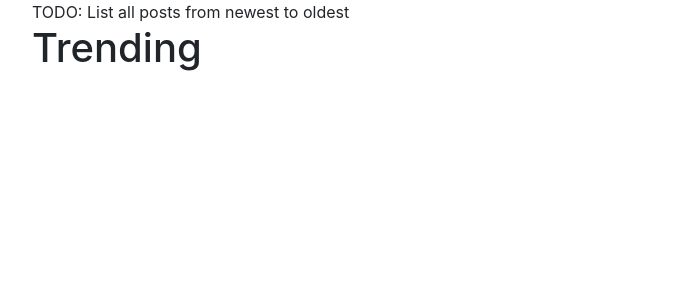
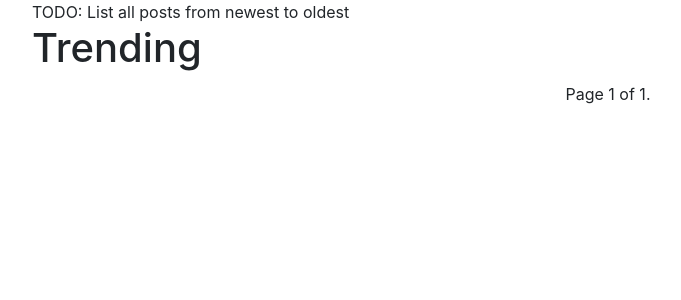
Before and after one commit to mwhitman189/social-network-site, a Django app: page / in a window 1280 px wide. Shown: the part 56-356 px from the top of the page, without its empty margins (32-713 px from the left). Run offline with Django 3.2, Linux system fonts and the light colour scheme; data that the repository does not hold is empty; some libraries are stand-ins or nearby versions.

Commit message:
task: Add pagination to 'index' page

```diff
--- a/network/static/network/css/styles.css
+++ b/network/static/network/css/styles.css
@@ -36,3 +36,8 @@
   width: 50px;
   border-radius: 50%;
   margin: 0 10px 0 0; }
+
+.pagination {
+  display: flex;
+  justify-content: center;
+  margin: 10px 0 10px; }
--- a/network/static/network/scss/styles.scss
+++ b/network/static/network/scss/styles.scss
@@ -52,3 +52,9 @@ $fontSize-md: 1rem;
     border-radius: 50%;
     margin: 0 10px 0 0;
 }
+
+.pagination {
+    display: flex;
+    justify-content: center;
+    margin: 10px 0 10px;
+}
--- a/network/templates/network/index.html
+++ b/network/templates/network/index.html
@@ -11,7 +11,7 @@
     TODO: List all posts from newest to oldest
     <h1 class="title">Trending</h1>
     <div class="posts-container">
-        {% for post in posts %}
+        {% for post in page_obj %}
         <div class="post">
             <img class="avatar"src="{{post.user.avatar.url}}" />
             <div class="content">
@@ -22,4 +22,21 @@
         </div>
         {% endfor %}
     </div>
+    <div class="pagination">
+        <span class="step-links">
+            {% if page_obj.has_previous %}
+                <a href="?page=1">&laquo; first</a>
+                <a href="?page={{ page_obj.previous_page_number }}">previous</a>
+            {% endif %}
+
+            <span class="current">
+                Page {{ page_obj.number }} of {{ page_obj.paginator.num_pages }}.
+            </span>
+
+            {% if page_obj.has_next %}
+                <a href="?page={{ page_obj.next_page_number }}">next</a>
+                <a href="?page={{ page_obj.paginator.num_pages }}">last &raquo;</a>
+            {% endif %}
+        </span>
+    </div>
 {% endblock %}
--- a/network/views.py
+++ b/network/views.py
@@ -4,6 +4,7 @@ from django.http import HttpResponse, HttpResponseRedirect
 from django.shortcuts import render
 from django.urls import reverse
 from django.http import JsonResponse
+from django.core.paginator import Paginator
 import json
 
 from .models import User, Post, Comment, Like, Follower
@@ -12,8 +13,11 @@ from .models import User, Post, Comment, Like, Follower
 def index(request):
     """ Display the 10 most recent posts from newest to oldest """
     # Query the most recent 10 posts, and return them in order of newest to oldest
-    posts = Post.objects.all().order_by('timestamp').reverse()[:10]
-    return render(request, "network/index.html", {'page': 'home', 'posts': list(posts)})
+    posts = Post.objects.all().order_by('timestamp').reverse()
+    paginator = Paginator(posts, 10)
+    page_number = request.GET.get('page')
+    page_obj = paginator.get_page(page_number)
+    return render(request, "network/index.html", {'page': 'home', 'page_obj': page_obj})
 
 
 def login_view(request):
```
